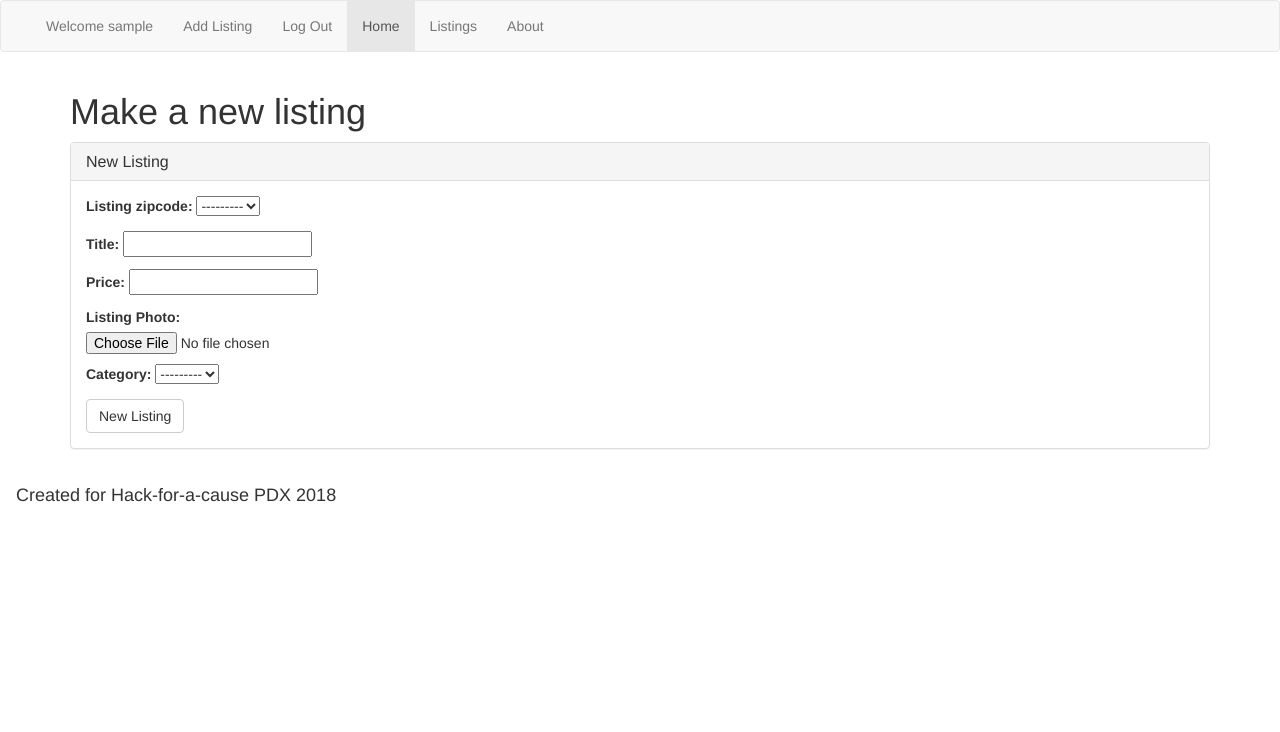
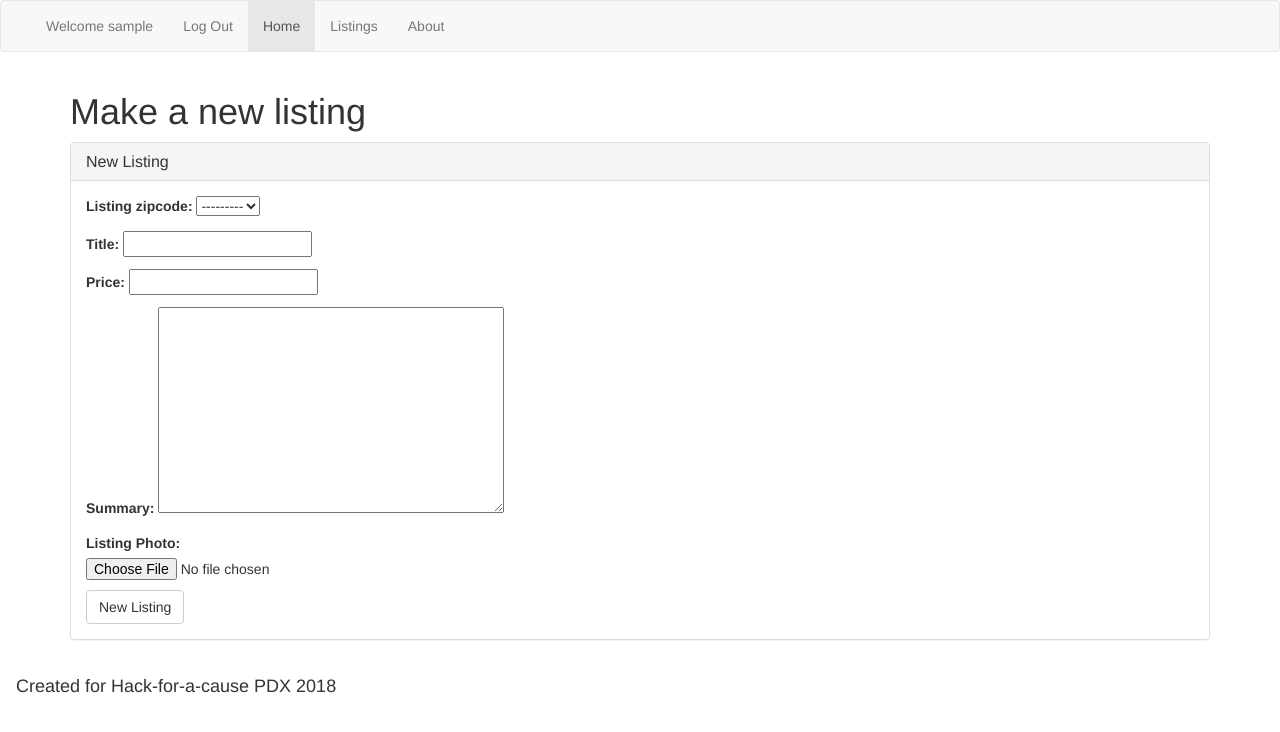
Before and after one commit to margielamadman/DenCityPDX, a Django app: a page that uses templates/base.html in a window 1280 px wide. Shown: the top 732 px of the page. Run offline with Django 3.2, Linux system fonts and the light colour scheme; the visitor is signed in with stand-in values (Sample User, id 1); data that the repository does not hold is empty; some libraries are stand-ins or nearby versions.

Commit message:
url issues

```diff
--- a/ll_app/templates/ll_app/zipcode_listing_list.html
+++ b/ll_app/templates/ll_app/zipcode_listing_list.html
@@ -9,10 +9,10 @@
             {% if request.user.is_authenticated %}
             <h2>Hello {{ request.user }},
                 {% if profile.profile_zipcode %}
-                <br><small>Would you like to go to your perfered zip code page,
+                <br><small>Would you like to go to your perferred zip code page,
                 <a href="{% url 'zipcode_list_view' profile.profile_zipcode.pk %}">{{ profile.profile_zipcode }}</a>?</small>
                 {% else %}
-                <br><small>You do not have a saved perfered zip code, please update your profile.
+                <br><small>You do not have a saved perferred zip code, please update your profile.
                     <a class="btn btn-default" href="{% url 'profile_view' %}">Update Profile</a></small>
                 {% endif %}
             </h2>
--- a/ll_app/views.py
+++ b/ll_app/views.py
@@ -40,13 +40,14 @@ class RegisterView(CreateView):
 class ListingCreateView(LoginRequiredMixin, CreateView):
     login_url = '/login/'
     model = Listing
-    fields = ['listing_zipcode', 'title', 'price', 'description', 'photo', 'address', 'sqft', 'category', ]
+    fields = ['listing_zipcode', 'address', 'sqft', 'title', 'price', 'summary', 'photo', ]
 
     def form_valid(self, form):
         listing = form.save(commit=False)
         listing.user = self.request.user
         category_id = self.kwargs.get('categorypk')
         listing.category = ListingType.objects.get(id=category_id)
+
         return super().form_valid(form)
 
     def get_success_url(self):
--- a/lotlocator/settings.py
+++ b/lotlocator/settings.py
@@ -126,7 +126,7 @@ USE_TZ = True
 # https://docs.djangoproject.com/en/2.1/howto/static-files/
 
 STATIC_URL = '/static/'
-LOGIN_REDIRECT_URL = '/explore'
+LOGIN_REDIRECT_URL = '/'
 
 PROJECT_ROOT = os.path.dirname(os.path.abspath(__file__))
 STATIC_ROOT = os.path.join(PROJECT_ROOT, 'staticfiles')
--- a/templates/base.html
+++ b/templates/base.html
@@ -23,7 +23,6 @@
         <ul class="nav navbar-nav">
           {% if request.user.is_authenticated %}
           <li> <a href="#">Welcome {{ request.user }}</a></li>
-          <li> <a href="{% url 'add' %}">Add Listing</a></li>
 
           <li> <a href="{% url 'logout' %}?next={% url 'index_view' %}">Log Out</a></li>
           {% else %}
```
